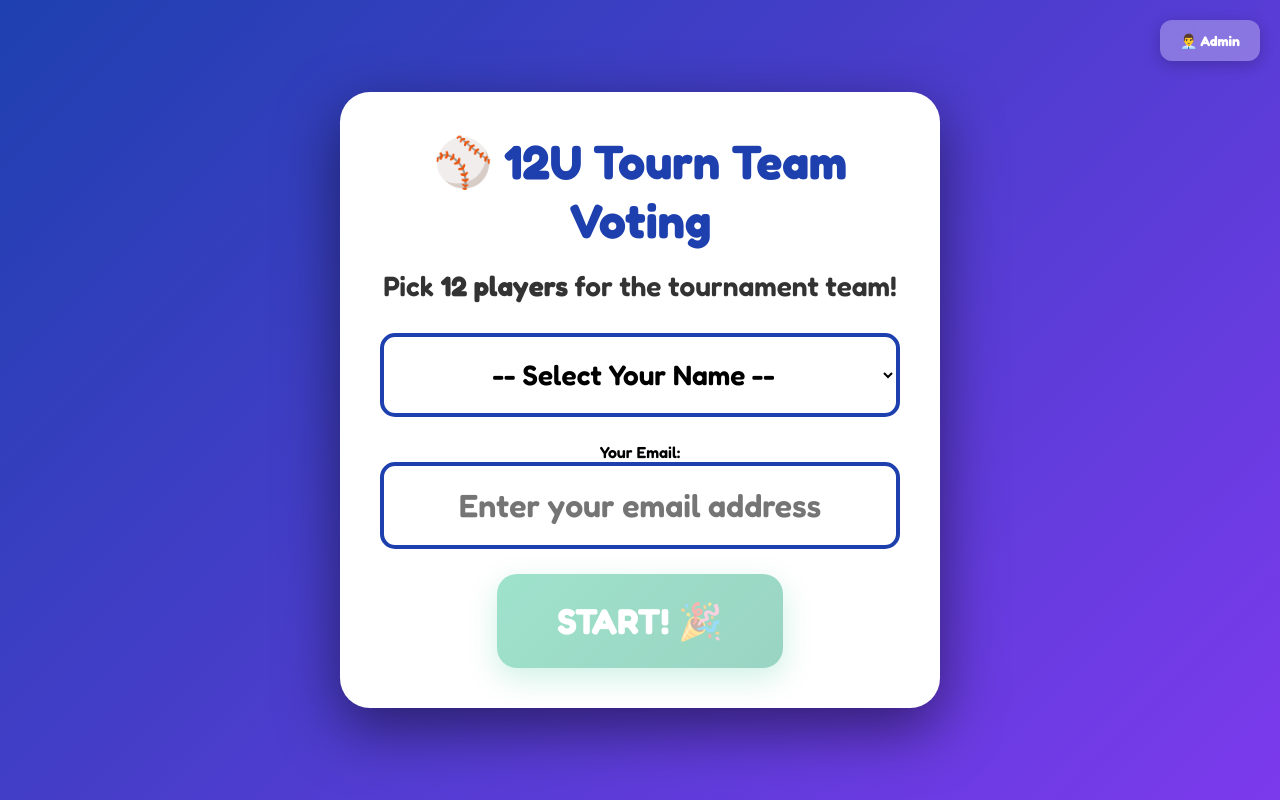
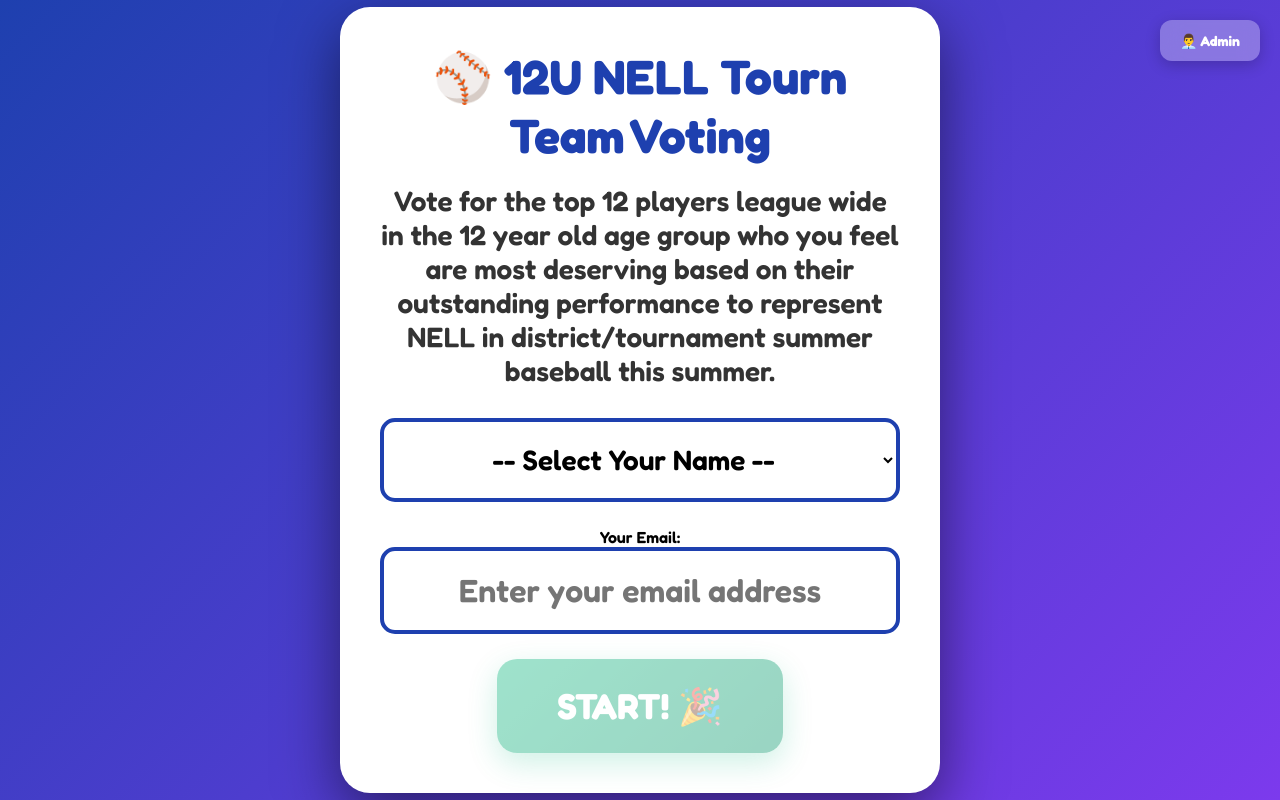
Before and after one commit to Nellplayeragent26/little-league-voting, a plain HTML site: page 12u.html in a window 1280 px wide. Drawn offline with Linux system fonts and the light colour scheme.

Commit message:
Add files via upload

```diff
--- a/12u.html
+++ b/12u.html
@@ -5,7 +5,7 @@
     <meta name="viewport" content="width=device-width, initial-scale=1.0, user-scalable=no, maximum-scale=1.0, viewport-fit=cover">
     <meta name="apple-mobile-web-app-capable" content="yes">
     <meta name="apple-mobile-web-app-status-bar-style" content="black-translucent">
-    <title>NELL 12U Tourn Team Voting</title>
+    <title>12U NELL Tourn Team Voting</title>
     <link href="https://fonts.googleapis.com/css2?family=Fredoka:wght@600;700;800&display=swap" rel="stylesheet">
     <style>
         * {
@@ -400,8 +400,8 @@
     <div class="container">
         <!-- Welcome Screen -->
         <div class="welcome-screen" id="welcomeScreen">
-            <h1>⚾ 12U Tourn Team Voting</h1>
-            <p>Pick <strong>12 players</strong> for the tournament team!</p>
+            <h1>⚾ 12U NELL Tourn Team Voting</h1>
+            <p>Vote for the top 12 players league wide in the 12 year old age group who you feel are most deserving based on their outstanding performance to represent NELL in district/tournament summer baseball this summer.</p>
 
             <select id="voterName">
                 <option value="">-- Select Your Name --</option>
```
Also changed, not shown: 10u.html (+3 -3 lines), 11u.html (+3 -3 lines).
